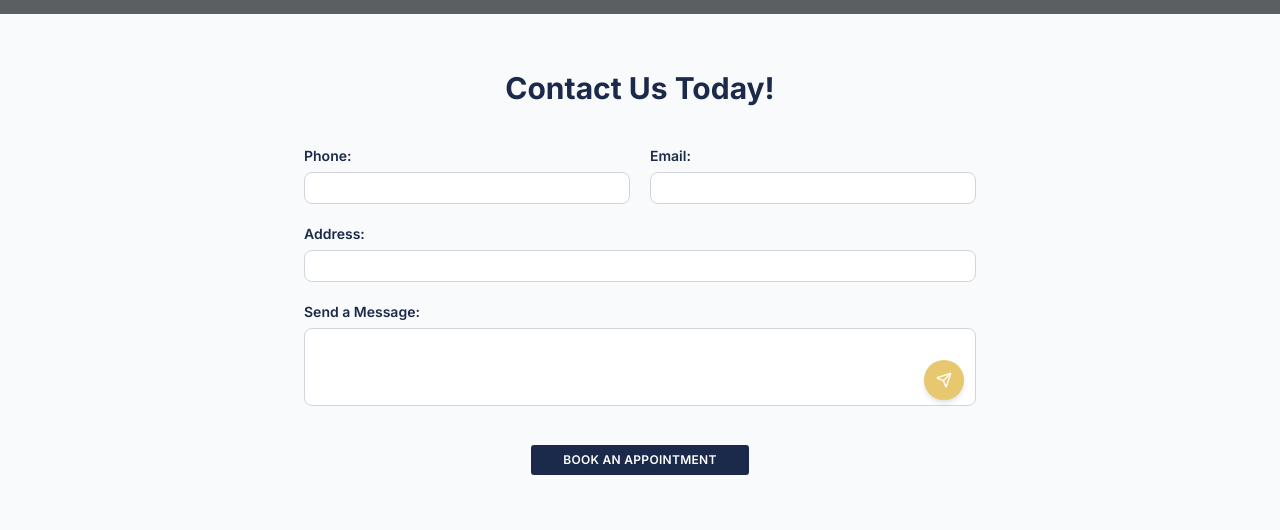
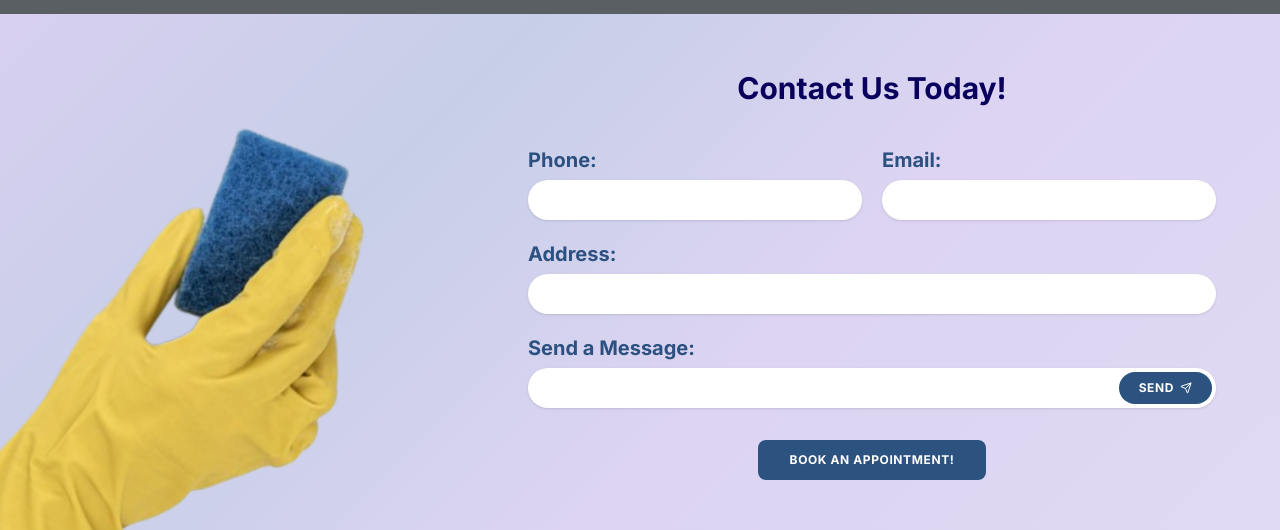
Before and after one commit to umaryun/zaheer_website, a React (Vite) app: page / in a window 1280 px wide. Shown: the part 1731-2261 px from the top of the page. Built offline with nearby package versions, Linux system fonts and the light colour scheme.

Commit message:
contact us form

```diff
--- a/src/components/ContactUs.tsx
+++ b/src/components/ContactUs.tsx
@@ -1,67 +1,83 @@
-import { Input } from "@/components/ui/input";
-import { Button } from "@/components/ui/button";
 import { Send } from "lucide-react";
 
 export function ContactUs() {
   return (
-    <section id="contact" className="py-14 px-6 sm:px-10 lg:px-16 bg-gray-50">
-      <div className="max-w-2xl mx-auto">
-        <h2 className="text-2xl sm:text-3xl font-bold text-navy text-center mb-10">
+    <section
+      id="contact"
+      className="relative py-14 px-6 sm:px-10 lg:pr-16 overflow-hidden"
+      style={{
+        background:
+          "linear-gradient(135deg, #d8d0f0 0%, #c7cfe8 30%, #dcd4f2 60%, #e0daf4 100%)",
+      }}
+    >
+      <div className="max-w-full mx-auto">
+
+
+        <div className="grid grid-cols-1 md:grid-cols-[auto_1fr] gap-8 items-start">
+          {/* Left: Sponge hand image */}
+          <div className="w-52 lg:w-114 hidden md:flex items-start justify-center bg-transparent">
+            <img
+              src="/sponge-hand1.png"
+              alt="Hand holding cleaning sponge"
+              className="absolute -bottom-25 -left-25 bg-transparent w-52 lg:w-170 object-cover rotate-220"
+            />
+          </div>
+
+          {/* Right: Form */}
+          <div className="z-50">
+            <h2 className="text-2xl sm:text-3xl font-bold text-navy-dark text-center mb-10">
               Contact Us Today!
             </h2>
-
             <form className="space-y-5" onSubmit={(e) => e.preventDefault()}>
               {/* Phone & Email */}
               <div className="grid grid-cols-1 sm:grid-cols-2 gap-5">
                 <div>
-              <label className="block text-sm font-semibold text-navy mb-1.5">
+                  <label className="block text-xl font-bold text-[#2C5180] mb-1.5">
                     Phone:
                   </label>
-              <Input
+                  <input
                     type="tel"
-                placeholder=""
-                className="bg-white border-gray-300 focus:border-navy focus:ring-navy rounded-md"
+                    className="w-full h-10 rounded-full border-none bg-white px-4 text-sm focus:ring-2 focus:ring-[#09005D] focus:outline-none shadow-sm"
                   />
                 </div>
                 <div>
-              <label className="block text-sm font-semibold text-navy mb-1.5">
+                  <label className="block text-xl font-bold text-[#2C5180] mb-1.5">
                     Email:
                   </label>
-              <Input
+                  <input
                     type="email"
-                placeholder=""
-                className="bg-white border-gray-300 focus:border-navy focus:ring-navy rounded-md"
+                    className="w-full h-10 rounded-full border-none bg-white px-4 text-sm focus:ring-2 focus:ring-[#09005D] focus:outline-none shadow-sm"
                   />
                 </div>
               </div>
 
               {/* Address */}
               <div>
-            <label className="block text-sm font-semibold text-navy mb-1.5">
+                <label className="block text-xl font-bold text-[#2C5180] mb-1.5">
                   Address:
                 </label>
-            <Input
+                <input
                   type="text"
-              placeholder=""
-              className="bg-white border-gray-300 focus:border-navy focus:ring-navy rounded-md"
+                  className="w-full h-10 rounded-full border-none bg-white px-4 text-sm focus:ring-2 focus:ring-[#09005D] focus:outline-none shadow-sm"
                 />
               </div>
 
               {/* Message */}
-          <div className="relative">
-            <label className="block text-sm font-semibold text-navy mb-1.5">
+              <div>
+                <label className="block text-xl font-bold text-[#2C5180] mb-1.5">
                   Send a Message:
                 </label>
                 <div className="relative">
-              <textarea
-                rows={3}
-                className="w-full rounded-md border border-gray-300 bg-white px-3 py-2 text-sm focus:border-navy focus:ring-1 focus:ring-navy focus:outline-none resize-none"
+                  <input
+                    type="text"
+                    className="w-full h-10 rounded-full border-none bg-white px-4 pr-24 text-sm focus:ring-2 focus:ring-[#09005D] focus:outline-none shadow-sm"
                   />
                   <button
                     type="submit"
-                className="absolute bottom-3 right-3 w-10 h-10 rounded-full bg-gold hover:bg-gold/90 flex items-center justify-center text-white shadow-md transition-all hover:scale-105"
+                    className="absolute right-1 top-1/2 -translate-y-1/2 h-8 px-5 rounded-full bg-[#2C5280] hover:bg-[#09005D] text-white text-xs font-bold tracking-wider uppercase transition-all hover:scale-105 flex items-center gap-1.5"
                   >
-                <Send className="w-4 h-4" />
+                    SEND
+                    <Send className="w-3 h-3" />
                   </button>
                 </div>
               </div>
@@ -69,9 +85,11 @@ export function ContactUs() {
 
             {/* Book Appointment CTA */}
             <div className="mt-8 flex justify-center">
-          <Button className="bg-navy hover:bg-navy-dark text-white text-xs px-8 py-3 rounded font-semibold tracking-wide uppercase">
-            Book An Appointment
-          </Button>
+              <button className="bg-[#2C5280] hover:bg-[#09005D] text-white text-xs px-8 py-3 rounded-md font-bold tracking-wider uppercase transition-all hover:scale-105">
+                Book An Appointment!
+              </button>
+            </div>
+          </div>
         </div>
       </div>
     </section>
```
Lines whose indentation alone changed are shown as unchanged.
